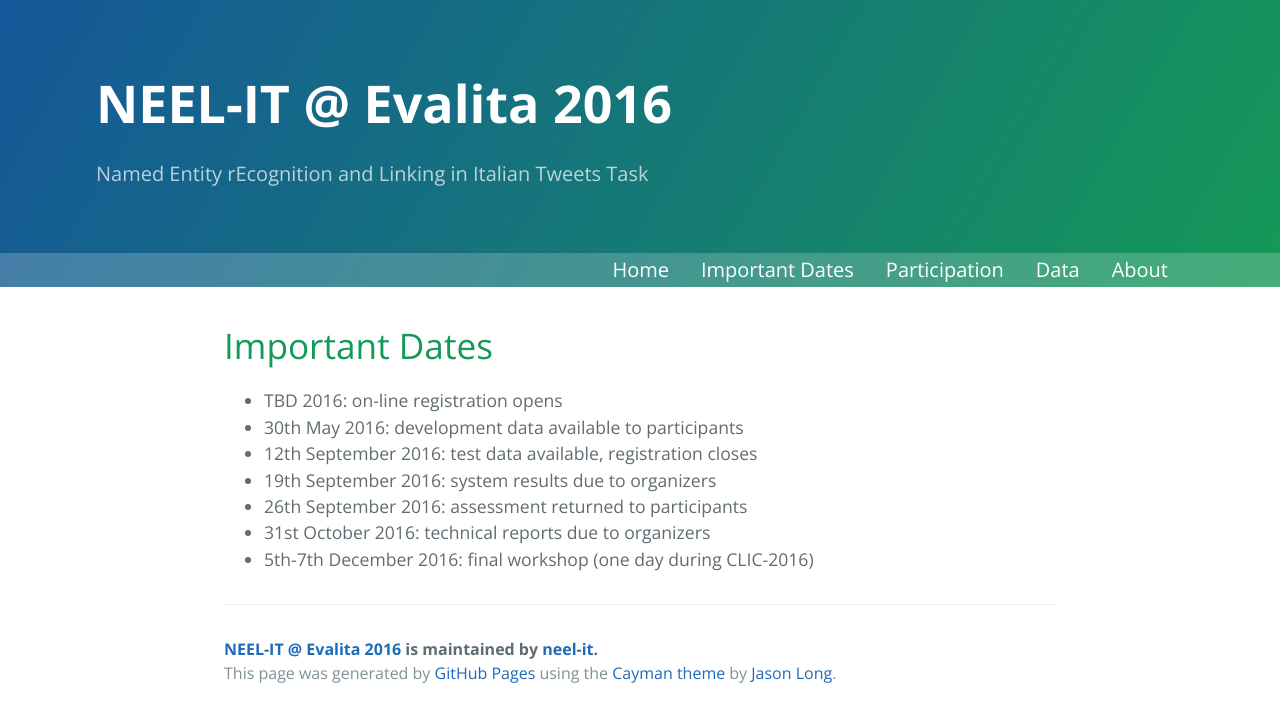
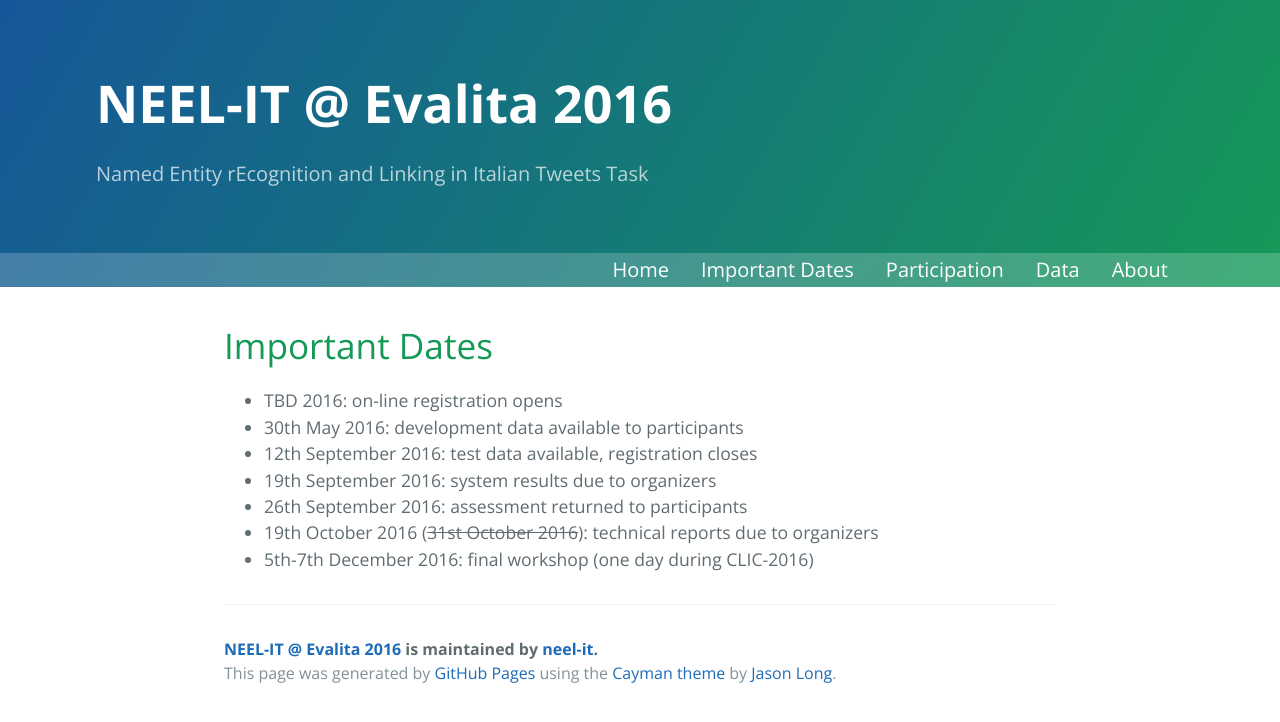
Before and after one commit to neel-it/neel-it.github.io, a Jekyll site: the page built from dates.md, in a window 1280 px wide. Shown: the top 722 px of the page. Built offline with Jekyll 4.4.1, drawn with Linux system fonts in a browser that asks for light colours; Markdown is read by kramdown in place of the engine named in the settings.

Commit message:
Update dates.md

```diff
--- a/dates.md
+++ b/dates.md
@@ -10,5 +10,5 @@ title: Important Dates
 - 12th September 2016: test data available, registration closes
 - 19th September 2016: system results due to organizers
 - 26th September 2016: assessment returned to participants
-- 31st October 2016: technical reports due to organizers
+- 19th October 2016 (~~31st October 2016~~): technical reports due to organizers
 - 5th-7th December 2016: final workshop (one day during CLIC-2016)
```
